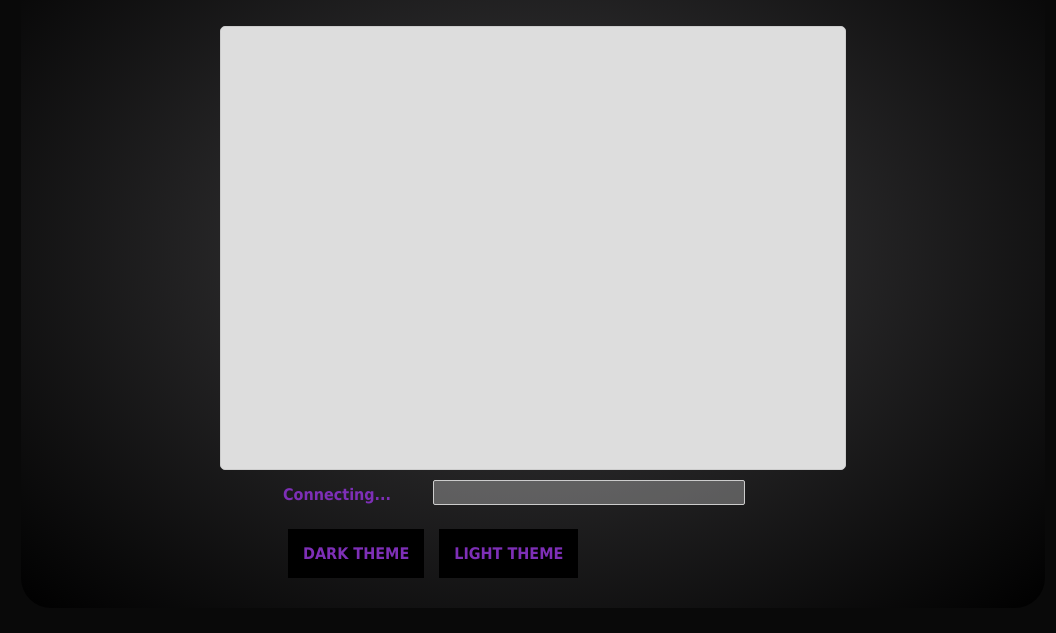
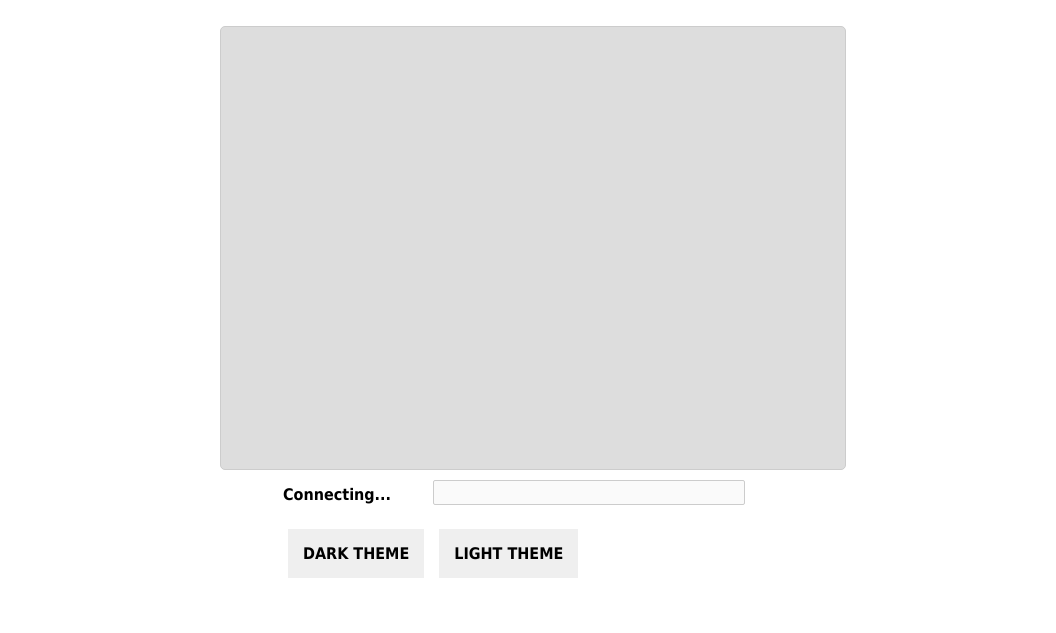
Before and after one commit to bbaltel/WebTalk, a plain HTML site: page index.html in a window 1280 px wide. Shown: the part 155-788 px from the top of the page, without its empty margins (107-1163 px from the left). Drawn offline with nearby package versions, Linux system fonts and the light colour scheme.

Commit message:
light mode is default

```diff
--- a/index.html
+++ b/index.html
@@ -2,8 +2,8 @@
 <html>
 <head>
     <meta charset="utf-8">
-    <link rel="stylesheet" href="index.css" type="text/css" disabled>
-    <link rel="stylesheet" href="dark.css" type="text/css">
+    <link rel="stylesheet" href="index.css" type="text/css">
+    <link rel="stylesheet" href="dark.css" type="text/css" disabled>
     <meta name="viewport" content="height=device-height">
     <title>Web Talk</title>
     <script>
```
